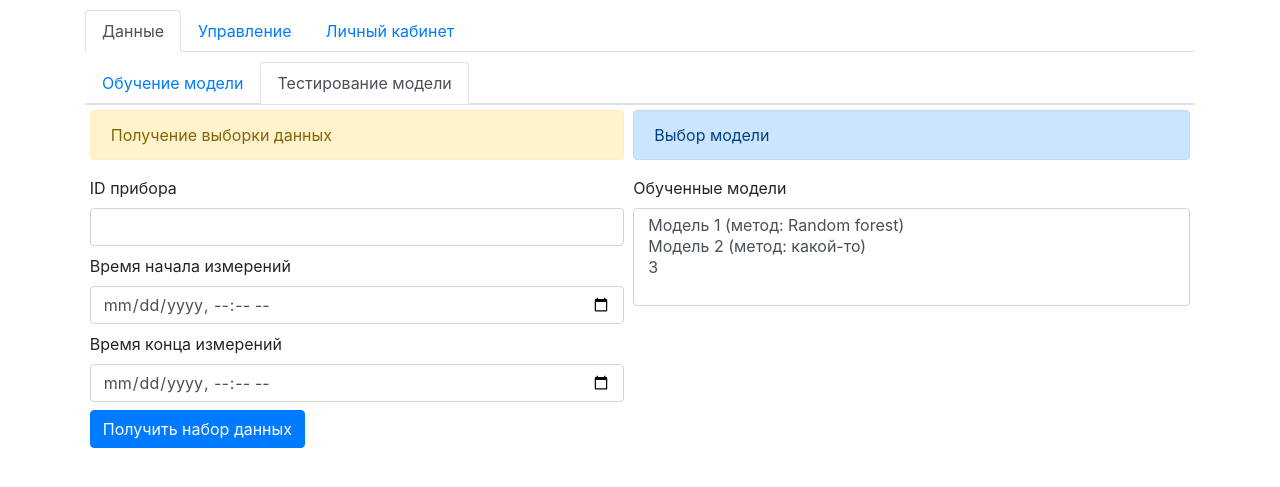
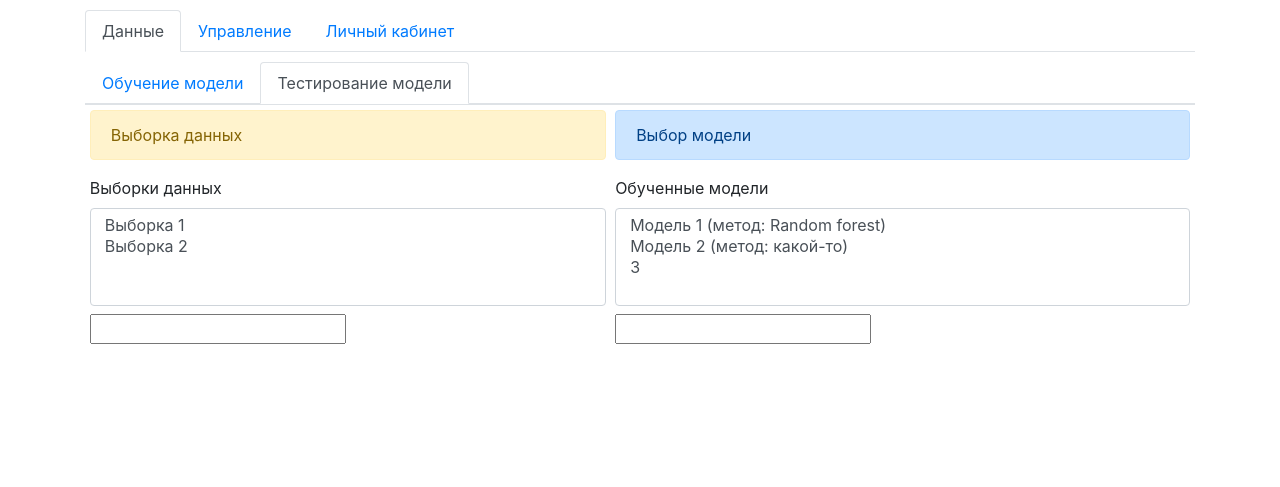
Before and after one commit to Natrium14/start, a Django app: page /model_test/ in a window 1280 px wide. Shown: the part 56-543 px from the top of the page. Run offline with Django 3.2, Linux system fonts and the light colour scheme; some libraries are stand-ins or nearby versions.

Commit message:
Изменен вид страницы тестирования модели.

```diff
--- a/sample_web_interface/start_web/data_set/views.py
+++ b/sample_web_interface/start_web/data_set/views.py
@@ -1,8 +1,13 @@
 from django.shortcuts import render
 from django.http import HttpResponse
+import sample_web_interface.start_web.ml_core.main as ml_core
+
 
 def index(request):
-    return render(request, "data_set/model_training.html")
+    context = {
+        'data': ml_core.hello_world()
+    }
+    return render(request, "data_set/model_training.html", context)
 
 
 def model_test(request):
--- a/sample_web_interface/start_web/ml_core/main.py
+++ b/sample_web_interface/start_web/ml_core/main.py
@@ -3,6 +3,10 @@ import pandas as pd
 import numpy as np
 
 from sklearn.ensemble import RandomForestClassifier
+
+
+def hello_world():
+    return 'Hello world!'
 
 
 def create_model(train_data):
--- a/sample_web_interface/start_web/start_web/settings.py
+++ b/sample_web_interface/start_web/start_web/settings.py
@@ -39,6 +39,7 @@ INSTALLED_APPS = [
     'django.contrib.staticfiles',
     'data_set',
     'management',
+    'ml_core',
 ]
 
 MIDDLEWARE = [
--- a/sample_web_interface/start_web/templates/data_set/index.html
+++ b/sample_web_interface/start_web/templates/data_set/index.html
@@ -16,6 +16,7 @@
     </ul>
 </div>
 
+
 {% block data_set_content %}
 
 {% endblock %}
--- a/sample_web_interface/start_web/templates/data_set/model_test.html
+++ b/sample_web_interface/start_web/templates/data_set/model_test.html
@@ -17,25 +17,21 @@
     <tr>
         <td>
             <div class="alert alert-warning" role="alert">
-                Получение выборки данных
+                Выборка данных
             </div>
 
-            <form>
+            <div class="form-group mb-2">
+                <label for="datasetSelect">Выборки данных</label>
+                <select multiple class="form-control" id="datasetSelect">
+                  <option>Выборка 1</option>
+                  <option>Выборка 2</option>
+                </select>
+            </div>
+            <div class="form-group mb-2">
+                <input type="textarea" readonly id="datasetMeta" />
+            </div>
 
-              <div class="form-group mb-2">
-                <label for="inputId">ID прибора</label>
-                <input type="number" class="form-control" id="inputId">
-              </div>
-              <div class="form-group mb-2">
-                <label for="inputTimeStart">Время начала измерений</label>
-                <input type="datetime-local" class="form-control" id="inputTimeStart">
-              </div>
-              <div class="form-group mb-2">
-                <label for="inputTimeFinish">Время конца измерений</label>
-                <input type="datetime-local" class="form-control" id="inputTimeFinish">
-              </div>
-              <button type="submit" class="btn btn-primary">Получить набор данных</button>
-            </form>
+
         </td>
         <td>
             <div class="alert alert-primary" role="alert">
@@ -44,13 +40,16 @@
 
             <form>
 
-               <div class="form-group mb-2">
+              <div class="form-group mb-2">
                 <label for="modelSelect">Обученные модели</label>
                 <select multiple class="form-control" id="modelSelect">
                   <option>Модель 1 (метод: Random forest)</option>
                   <option>Модель 2 (метод: какой-то)</option>
                   <option>3</option>
                 </select>
+              </div>
+              <div class="form-group mb-2">
+                <input type="textarea" readonly id="modelMeta" />
               </div>
 
             </form>
```
Also changed, not shown: sample_web_interface/start_web/ml_core/model_test/model_tester.py (added, +7 -0 lines), sample_web_interface/start_web/ml_core/model_generator/generator.py (added).
